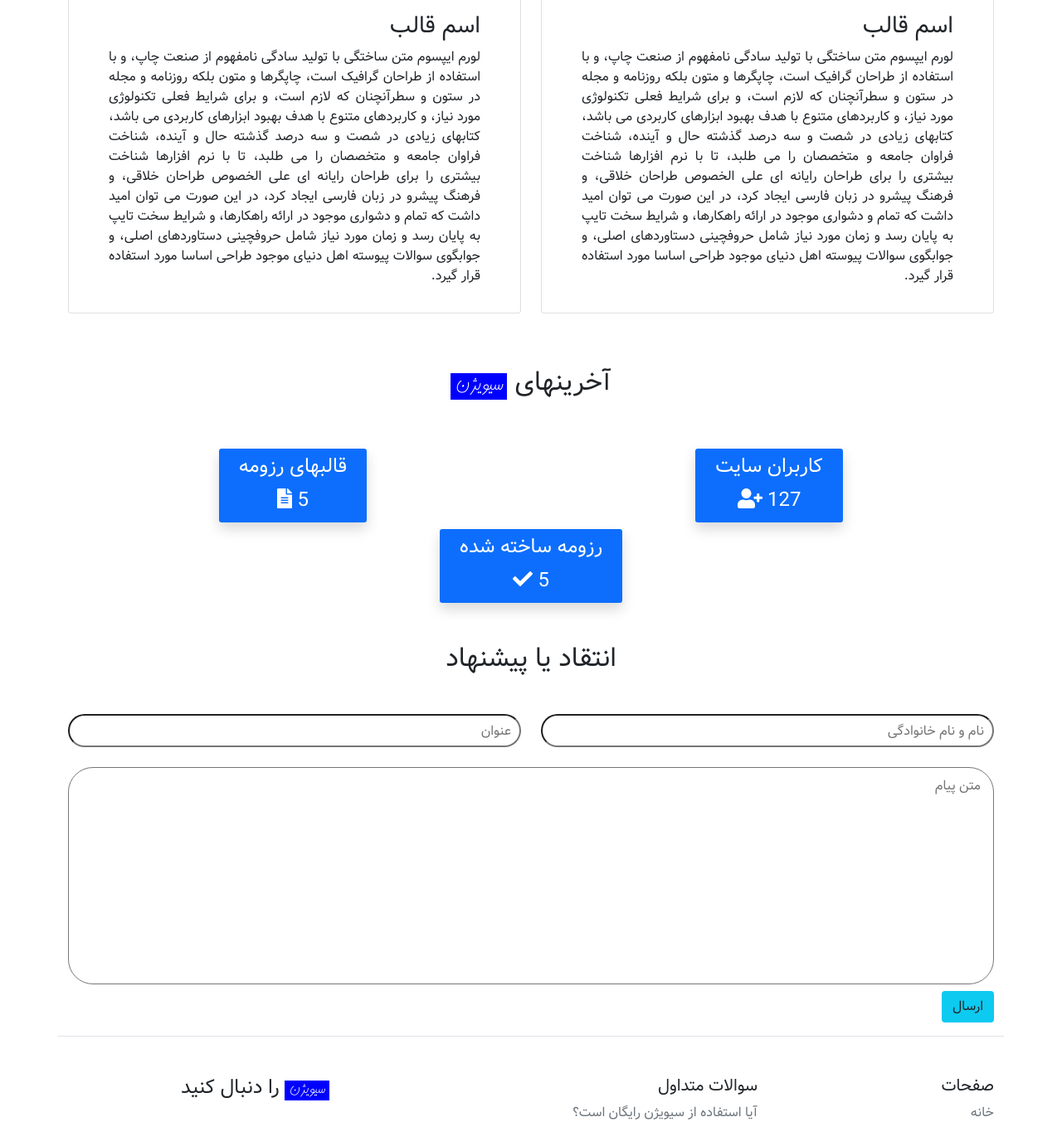
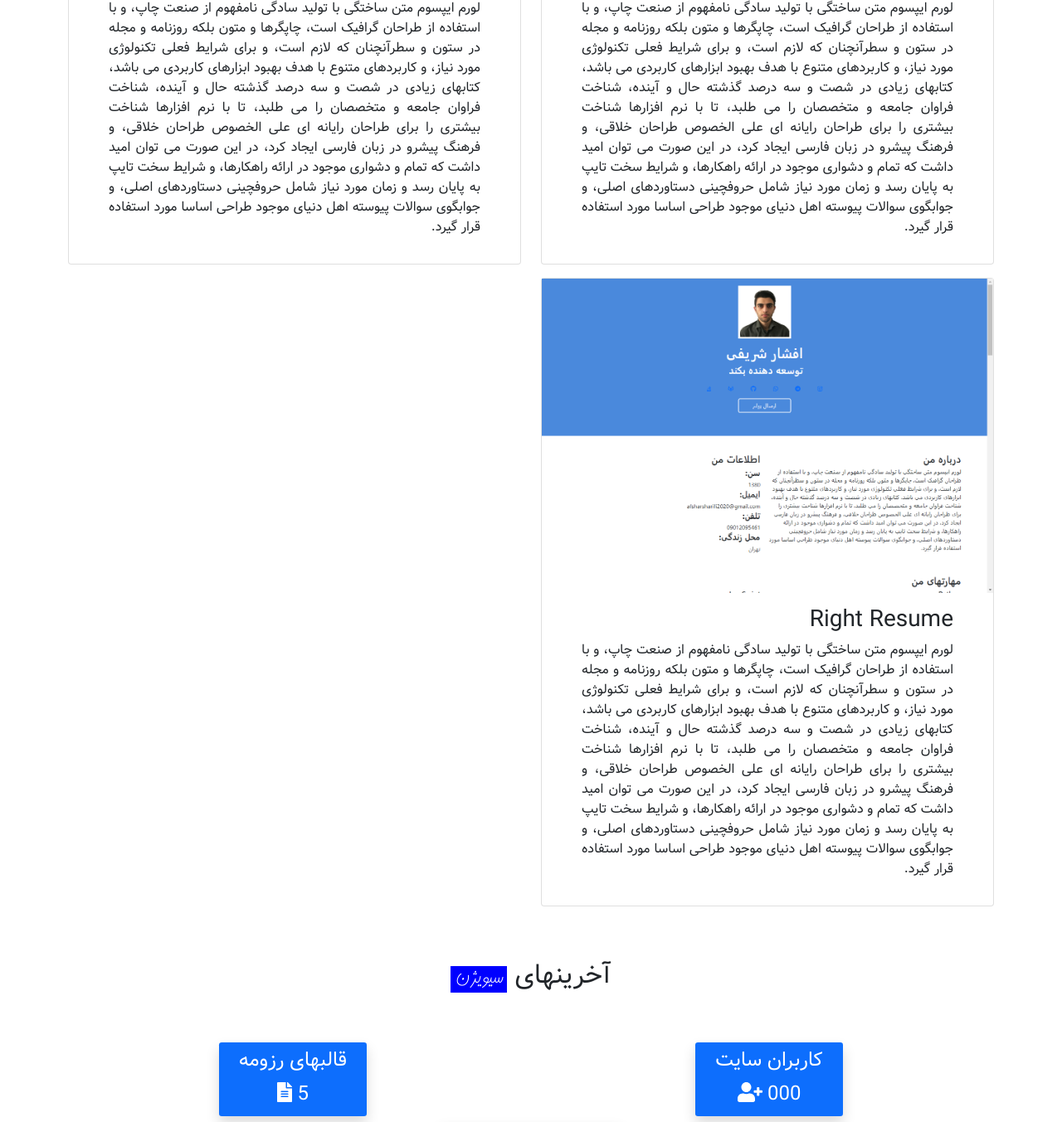
Before and after one commit to afsharsharifi/CVGen, a Django app: template templates/index.html in a window 1280 px wide. Shown: the part 2417-3770 px from the top of the page at 83% size. Run offline with Django 3.2, Linux system fonts and the light colour scheme; the template is opened without the code that fills it: most values are stand-ins (such as "Sample title", 1, 10 or a date in 2020); some libraries are stand-ins or nearby versions.

Commit message:
Index page changes

```diff
--- a/CVGen/views.py
+++ b/CVGen/views.py
@@ -1,6 +1,7 @@
 from django.shortcuts import render
 
 from CVGenMessages.models import UserMessage
+from CVGenBasicInfo.models import UserBasicInfo
 from django.contrib.auth.models import User
 # Create your views here.
 
@@ -27,5 +28,8 @@ def index(request):
             title=title,
             message=message
         )
-    context = {}
+    context = {
+        "number_of_users": User.objects.all().count(),
+        "number_of_resumes": UserBasicInfo.objects.all().count(),
+    }
     return render(request, "index.html", context)
--- a/templates/index.html
+++ b/templates/index.html
@@ -118,9 +118,9 @@
                 <div class="row mt-5">
                     <div class="col-12 col-md-6 mb-3">
                         <div class="card rounded-2">
-                            <img class="w-100" src="https://superdevresources.com/wp-content/uploads/2018/02/creative-cv_featured.png" alt="">
+                            <img class="w-100" src="{% static 'images/templates/template1.png' %}" alt="">
                             <div class="px-5 py-3">
-                                <h3>اسم قالب</h3>
+                                <h3>Creative CV</h3>
                                 <p class="text-justify template-desc">
                                     لورم ایپسوم متن ساختگی با تولید سادگی نامفهوم از صنعت چاپ، و با استفاده از طراحان گرافیک است، چاپگرها و متون بلکه روزنامه و مجله در ستون و سطرآنچنان که لازم است، و برای شرایط فعلی تکنولوژی مورد نیاز، و کاربردهای متنوع با هدف بهبود ابزارهای کاربردی می باشد، کتابهای زیادی در شصت و سه درصد گذشته حال و آینده، شناخت فراوان جامعه و متخصصان را می طلبد، تا با نرم افزارها شناخت بیشتری را برای طراحان رایانه ای علی الخصوص طراحان خلاقی، و فرهنگ پیشرو در زبان فارسی ایجاد کرد، در این صورت می توان امید داشت که تمام و دشواری موجود در ارائه راهکارها، و شرایط سخت تایپ به پایان رسد و زمان مورد نیاز شامل حروفچینی دستاوردهای اصلی، و جوابگوی سوالات پیوسته اهل دنیای موجود طراحی اساسا مورد استفاده قرار گیرد.
                                 </p>
@@ -129,9 +129,9 @@
                     </div>
                     <div class="col-12 col-md-6 mb-3">
                         <div class="card rounded-2">
-                            <img class="w-100" src="https://superdevresources.com/wp-content/uploads/2018/02/creative-cv_featured.png" alt="">
+                            <img class="w-100" src="{% static 'images/templates/template2.png' %}" alt="">
                             <div class="px-5 py-3">
-                                <h3>اسم قالب</h3>
+                                <h3>I’mRex</h3>
                                 <p class="text-justify">
                                     لورم ایپسوم متن ساختگی با تولید سادگی نامفهوم از صنعت چاپ، و با استفاده از طراحان گرافیک است، چاپگرها و متون بلکه روزنامه و مجله در ستون و سطرآنچنان که لازم است، و برای شرایط فعلی تکنولوژی مورد نیاز، و کاربردهای متنوع با هدف بهبود ابزارهای کاربردی می باشد، کتابهای زیادی در شصت و سه درصد گذشته حال و آینده، شناخت فراوان جامعه و متخصصان را می طلبد، تا با نرم افزارها شناخت بیشتری را برای طراحان رایانه ای علی الخصوص طراحان خلاقی، و فرهنگ پیشرو در زبان فارسی ایجاد کرد، در این صورت می توان امید داشت که تمام و دشواری موجود در ارائه راهکارها، و شرایط سخت تایپ به پایان رسد و زمان مورد نیاز شامل حروفچینی دستاوردهای اصلی، و جوابگوی سوالات پیوسته اهل دنیای موجود طراحی اساسا مورد استفاده قرار گیرد.
                                 </p>
@@ -140,9 +140,9 @@
                     </div>
                     <div class="col-12 col-md-6 mb-3">
                         <div class="card rounded-2">
-                            <img class="w-100" src="https://superdevresources.com/wp-content/uploads/2018/02/creative-cv_featured.png" alt="">
+                            <img class="w-100" src="{% static 'images/templates/template3.png' %}" alt="">
                             <div class="px-5 py-3">
-                                <h3>اسم قالب</h3>
+                                <h3>Material CV</h3>
                                 <p class="text-justify">
                                     لورم ایپسوم متن ساختگی با تولید سادگی نامفهوم از صنعت چاپ، و با استفاده از طراحان گرافیک است، چاپگرها و متون بلکه روزنامه و مجله در ستون و سطرآنچنان که لازم است، و برای شرایط فعلی تکنولوژی مورد نیاز، و کاربردهای متنوع با هدف بهبود ابزارهای کاربردی می باشد، کتابهای زیادی در شصت و سه درصد گذشته حال و آینده، شناخت فراوان جامعه و متخصصان را می طلبد، تا با نرم افزارها شناخت بیشتری را برای طراحان رایانه ای علی الخصوص طراحان خلاقی، و فرهنگ پیشرو در زبان فارسی ایجاد کرد، در این صورت می توان امید داشت که تمام و دشواری موجود در ارائه راهکارها، و شرایط سخت تایپ به پایان رسد و زمان مورد نیاز شامل حروفچینی دستاوردهای اصلی، و جوابگوی سوالات پیوسته اهل دنیای موجود طراحی اساسا مورد استفاده قرار گیرد.
                                 </p>
@@ -151,9 +151,20 @@
                     </div>
                     <div class="col-12 col-md-6 mb-3">
                         <div class="card rounded-2">
-                            <img class="w-100" src="https://superdevresources.com/wp-content/uploads/2018/02/creative-cv_featured.png" alt="">
+                            <img class="w-100" src="{% static 'images/templates/template4.png' %}" alt="">
                             <div class="px-5 py-3">
-                                <h3>اسم قالب</h3>
+                                <h3>Material Resume</h3>
+                                <p class="text-justify">
+                                    لورم ایپسوم متن ساختگی با تولید سادگی نامفهوم از صنعت چاپ، و با استفاده از طراحان گرافیک است، چاپگرها و متون بلکه روزنامه و مجله در ستون و سطرآنچنان که لازم است، و برای شرایط فعلی تکنولوژی مورد نیاز، و کاربردهای متنوع با هدف بهبود ابزارهای کاربردی می باشد، کتابهای زیادی در شصت و سه درصد گذشته حال و آینده، شناخت فراوان جامعه و متخصصان را می طلبد، تا با نرم افزارها شناخت بیشتری را برای طراحان رایانه ای علی الخصوص طراحان خلاقی، و فرهنگ پیشرو در زبان فارسی ایجاد کرد، در این صورت می توان امید داشت که تمام و دشواری موجود در ارائه راهکارها، و شرایط سخت تایپ به پایان رسد و زمان مورد نیاز شامل حروفچینی دستاوردهای اصلی، و جوابگوی سوالات پیوسته اهل دنیای موجود طراحی اساسا مورد استفاده قرار گیرد.
+                                </p>
+                            </div>
+                        </div>
+                    </div>
+                    <div class="col-12 col-md-6 mb-3">
+                        <div class="card rounded-2">
+                            <img class="w-100" src="{% static 'images/templates/template5.png' %}" alt="">
+                            <div class="px-5 py-3">
+                                <h3>Right Resume</h3>
                                 <p class="text-justify">
                                     لورم ایپسوم متن ساختگی با تولید سادگی نامفهوم از صنعت چاپ، و با استفاده از طراحان گرافیک است، چاپگرها و متون بلکه روزنامه و مجله در ستون و سطرآنچنان که لازم است، و برای شرایط فعلی تکنولوژی مورد نیاز، و کاربردهای متنوع با هدف بهبود ابزارهای کاربردی می باشد، کتابهای زیادی در شصت و سه درصد گذشته حال و آینده، شناخت فراوان جامعه و متخصصان را می طلبد، تا با نرم افزارها شناخت بیشتری را برای طراحان رایانه ای علی الخصوص طراحان خلاقی، و فرهنگ پیشرو در زبان فارسی ایجاد کرد، در این صورت می توان امید داشت که تمام و دشواری موجود در ارائه راهکارها، و شرایط سخت تایپ به پایان رسد و زمان مورد نیاز شامل حروفچینی دستاوردهای اصلی، و جوابگوی سوالات پیوسته اهل دنیای موجود طراحی اساسا مورد استفاده قرار گیرد.
                                 </p>
@@ -172,7 +183,7 @@
                     <div class="text-center bg-primary text-white px-4 py-2 rounded-1 shadow">
                         <h4>کاربران سایت</h4>
                         <div class="fs-4">
-                            <span>127</span>
+                            <span>{{ number_of_users }}</span>
                             <span><i class="fa fa-user-plus"></i></span>
                         </div>
                     </div>
@@ -190,7 +201,7 @@
                     <div class="text-center bg-primary text-white px-4 py-2 rounded-1 shadow">
                         <h4>رزومه ساخته شده</h4>
                         <div class="fs-4">
-                            <span>5</span>
+                            <span>{{ number_of_resumes }}</span>
                             <span><i class="fa fa-check"></i></span>
                         </div>
                     </div>
```
